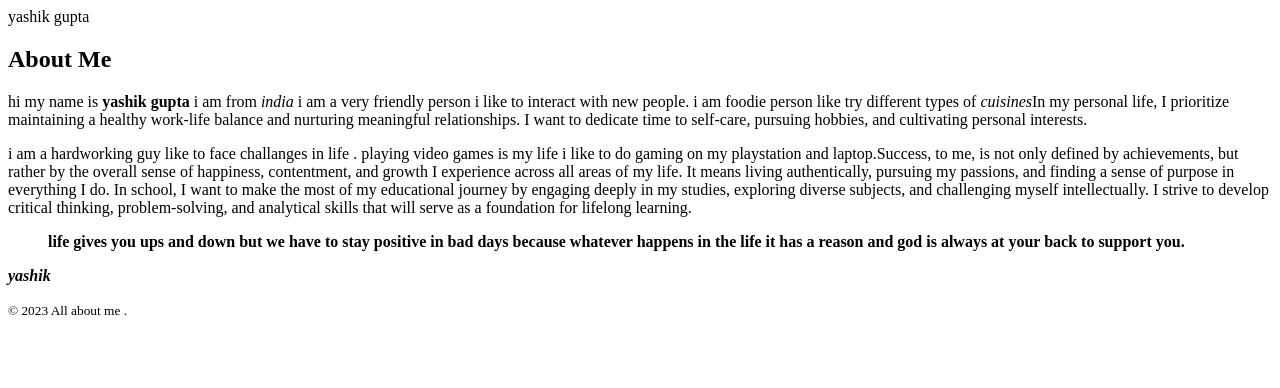
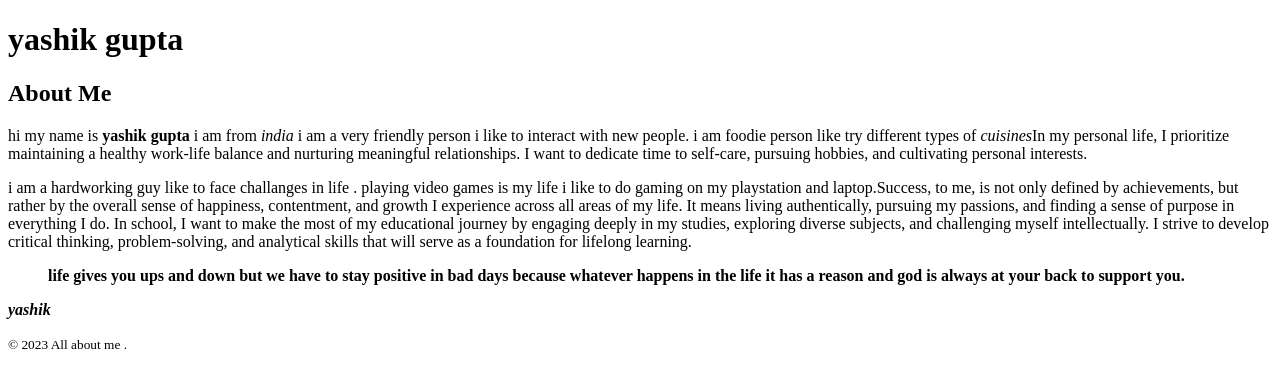
Before and after one commit to Gupta0116/Gupta0116.github.io, a plain HTML site: page html-assignment/index.html in a window 1280 px wide. Drawn offline with Linux system fonts and the light colour scheme.

Commit message:
stage change

```diff
--- a/html-assignment/index.html
+++ b/html-assignment/index.html
@@ -10,7 +10,7 @@
 
 </body>
 </html>
-<header>yashik gupta</header>
+<header><h1>yashik gupta</h1></header>
 <header>
 <article>
 <h1>About Me</h1>
```
